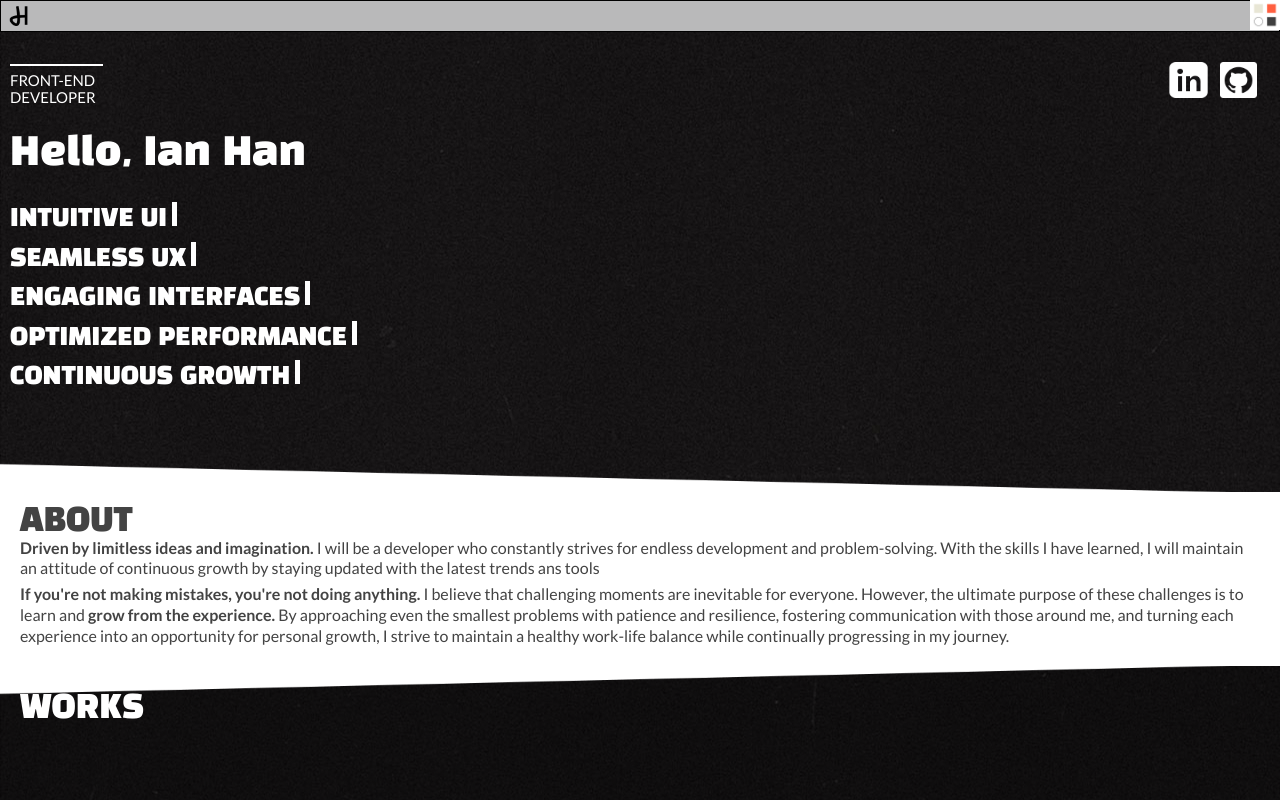
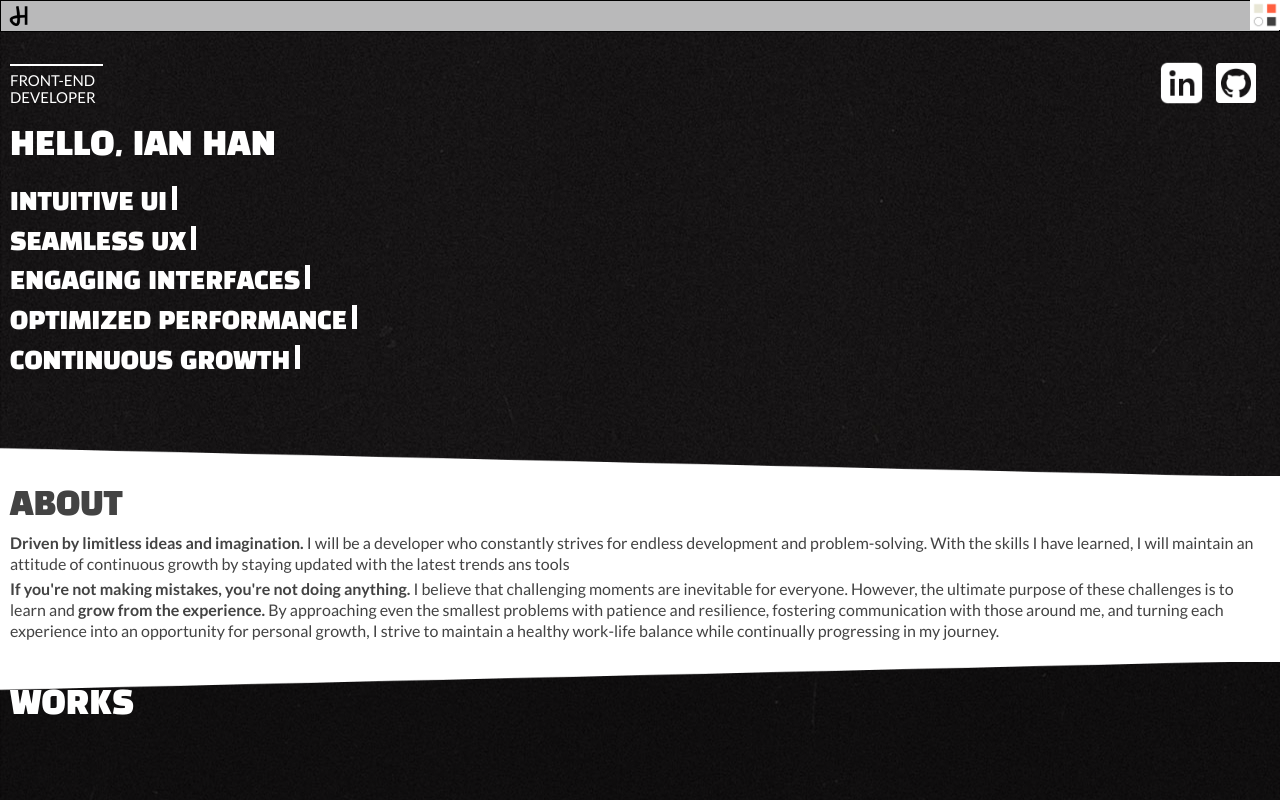
Before and after one commit to Ian-Hyosang-Han/dev-portfolio, a React (Vite) app: page / in a window 1280 px wide. Shown: the top 800 px of the page. Built offline with nearby package versions, Linux system fonts and the light colour scheme.

Commit message:
add the image for the preview section of project link

```diff
--- a/src/components/common/ShowingBox.jsx
+++ b/src/components/common/ShowingBox.jsx
@@ -1,12 +1,14 @@
 import "../../styles/components/showingbox.css";
 
-function ShowingBox() {
+function ShowingBox({ imageUrl, title }) {
     return (
         <div className="display-box">
         <div className="base-top"></div>
         <div className="base-left"></div>
         <div className="base-right"></div>
         <div className="base-bot"></div>
+        {imageUrl && <img src={imageUrl} alt={title} className="project-image" />}
+        <h2>{title}</h2>
     </div>
     )
 }
--- a/src/components/projects/ProjectDetails.jsx
+++ b/src/components/projects/ProjectDetails.jsx
@@ -60,17 +60,16 @@ function ProjectDetails({ projectData }) {
                         ))}
                     </div>
                 </div>
-                {/* <div className='showing-box'>
+                <div className='showing-box'>
                     {projectData.relatedProjects.map((relatedProject, index) => (
                         <div key={index} className="visible-box">
-                            <ShowingBox />
-                            <h2>{relatedProject.title}</h2>
+                            <ShowingBox imageUrl={relatedProject.imageUrl} title={relatedProject.title} />
                         </div>
-                    ))} */}
+                    ))}
                     <div className="w-[300px] h-1 bg-white mx-auto "></div>
                 </div>
             </div>
-        // </div>
+        </div>
     );
 }
 
--- a/src/data/projectsData.js
+++ b/src/data/projectsData.js
@@ -98,6 +98,16 @@ const projectsData = {
                 ]
             },
         ],
+        relatedProjects: [
+            {
+                title: 'Movie Database',
+                imageUrl: '/src/media/md-background.png'
+             },
+            {
+                title: 'Capstone',
+                imageUrl: '/src/media/wallhaven.png'
+            }
+        ]
     },
 };
 
--- a/src/index.css
+++ b/src/index.css
@@ -38,6 +38,12 @@ body {
   padding: 0;
 }
 
+h1 {
+  font-family: 'Black Han sans', 'sans-serif';
+  font-size: 3rem;
+  text-transform: uppercase;
+}
+
 h2 {
   font-family: 'Black Han sans', 'sans-serif';
   font-size: 2rem;
--- a/src/pages/Home.jsx
+++ b/src/pages/Home.jsx
@@ -3,7 +3,7 @@ import React, { useEffect, useRef } from 'react';
 import '../styles/pages/home.css';
 // Importing Icons
 import linkedInIcon from '../media/linked-in-128.png';
-import githubIcon from '../media/github-96.png';
+import GithubIcon from '../components/common/GitHubIcon';
 
 function Home() {
     const phrases = [
@@ -43,22 +43,22 @@ function Home() {
                 </div>
                 <div className="icons">
                     <a href="https://www.linkedin.com/in/ian-hyosang-han"
-                        target="_blank"
-                        rel="noopener noreferrer">
-                        <img src={linkedInIcon}
-                            alt="LinkedIn Icon"
-                            className="icon-1" />
+                       target="_blank"
+                       rel="noopener noreferrer">
+                    <img
+                        src={linkedInIcon}
+                        alt="LinkedIn Icon"
+                        className="icon-1" />
                     </a>
                     <a href="https://github.com/Ian-Hyosang-Han"
-                        target="_blank"
-                        rel="noopener noreferrer">
-                        <img src={githubIcon}
-                            alt="GitHub Icon"
-                            className="icon-2" />
+                       target="_blank"
+                       rel="noopener noreferrer"
+                       className="icon-2" >
+                        <GithubIcon />
                     </a>
                 </div>
                 <div className="greeting">
-                    <h1>Hello, Ian Han</h1>
+                    <h1>hello, ian han</h1>
                 </div>
                 <div className="typing-container">
                     {phrases.map((phrase, index) => (
--- a/src/styles/components/project.css
+++ b/src/styles/components/project.css
@@ -107,7 +107,7 @@
 .project-content {
     display: flex;
     flex-direction: column;
-    margin-top: 22rem;
+    margin-top: 21rem;
 
 }
 
@@ -134,6 +134,7 @@
     text-transform: uppercase;
     font-weight: bold;
     margin: 10px 0;
+    padding-top: 0.5rem;
 }
 
 /* Style the buttons that are used to open and close the accordion panel */
@@ -182,7 +183,7 @@
     width: 300px;
     display: none;
     overflow: hidden;
-    margin-bottom: 1rem;
+    margin-bottom: 2rem;
 }
 
 /* Additional styles for lists */
@@ -197,10 +198,10 @@
 }
 
 .visible-box h2 {
-    margin-top: 15rem;
+    margin-top: 2rem;
     text-align: center;
 }
 
-.showing-box h2 {
-    margin-bottom: 2rem;
-}
+/* .showing-box h2 {
+    margin-bottom: 1rem;
+} */
--- a/src/styles/components/showingbox.css
+++ b/src/styles/components/showingbox.css
@@ -1,4 +1,4 @@
-.display-box {
+/* .display-box {
     display: block;
     position: relative;
 }
@@ -59,3 +59,67 @@
     transform: rotate(180deg) scaleX(-1);
     background-size: 100% 100%;
 }
+
+.project-image {
+    width: 100%;
+    height: auto;
+    margin: 0 auto;
+} */
+
+.display-box {
+    display: flex;
+    flex-direction: column;
+    align-items: center;
+    position: relative;
+    padding: 1rem 0;
+}
+
+.base-top, .base-left, .base-right, .base-bot {
+    position: absolute;
+    background-repeat: no-repeat;
+    background-position: center center;
+    background-size: 100% 100%;
+}
+
+.base-top {
+    top: 1rem;
+    left: 0;
+    width: 300px;
+    height: 10px;
+    background-image: url(../../media/base-t.png);
+}
+
+.base-left {
+    top: 13.8rem;
+    left: 0;
+    width: 5px;
+    height: 200px;
+    background-image: url(../../media/base-l.png);
+    transform: rotate(180deg) scaleX(-1);
+    transform-origin: left top;
+}
+
+.base-right {
+    top: 13.8rem;
+    left: 296.5px;
+    width: 5px;
+    height: 200px;
+    background-image: url(../../media/base-r.png);
+    transform: rotate(180deg) scaleX(-1);
+    transform-origin: left top;
+}
+
+.base-bot {
+    top: 13.5rem;
+    left: 0;
+    width: 300px;
+    height: 10px;
+    background-image: url(../../media/base-t.png);
+    transform: rotate(180deg) scaleX(-1);
+}
+
+.project-image {
+    width: 300px;
+    height: 200px;
+    margin: 0 auto;
+}
--- a/src/styles/pages/home.css
+++ b/src/styles/pages/home.css
@@ -24,18 +24,18 @@
 }
 
 .icon-1 {
-    width: 4rem;
-    height: 3rem;
+    width: 4.4rem;
+    height: 3.4rem;
 }
 
-.icon-2 {
+/* .icon-2 {
     width: 2.3rem;
     height: 2.3rem;
-}
+} */
 
-.greeting {
+/* .greeting {
     font-size: 1.2rem;
-}
+} */
 
 .role .front-end {
     margin-top: 2rem;
@@ -121,7 +121,7 @@
 .inner-wide {
     position: relative;
     margin: 0 auto;
-    padding: 0 20px;
+    padding: 0 10px;
     text-align: left;
 }
 
@@ -211,7 +211,7 @@
     text-transform: uppercase;
     position: relative;
     margin: 0 auto;
-    padding: 0 20px;
+    padding: 0 10px;
     text-align: left;
     max-width: 1240px;
 }
@@ -229,7 +229,7 @@
     display: inline-block;
     position: relative;
     width: 100%;
-    margin: 0;
+    margin-bottom: 1rem;
     padding: 0;
     font-family: 'Lato', 'sans-serif';
     line-height: 1.3rem;
@@ -247,23 +247,23 @@
     width: 100%;
 }
 
-/* .skill-section .angle-top {
+.skill-section .angle-top {
     display: block;
     position: absolute;
     top: -29px;
     left: 0;
     width: 100%;
     height: 30px;
-    background-image: url(../media/angle_top_mobile.png);
+    background-image: url(../../media/angle_top_mobile.png);
     background-repeat: no-repeat;
     background-position: bottom center;
     background-size: 100% 100%;
-} */
+}
 
 .inner-wide {
     position: relative;
     margin: 0 auto;
-    padding: 0 20px;
+    padding: 0 10px;
     text-align: left;
 }
 
@@ -285,6 +285,10 @@
     margin-top: 0.3rem;
 }
 
+.inner-wide h2 {
+    margin-bottom: 1rem;
+}
+
 .inner-wide h3 {
     position: relative;
     font-size: 20px;
```
Also changed, not shown: src/components/common/GithubIcon.jsx (+7 -2 lines), src/media/md-background.png (renamed from src/media/md-backgound.png), src/media/wallhaven.png (added).
